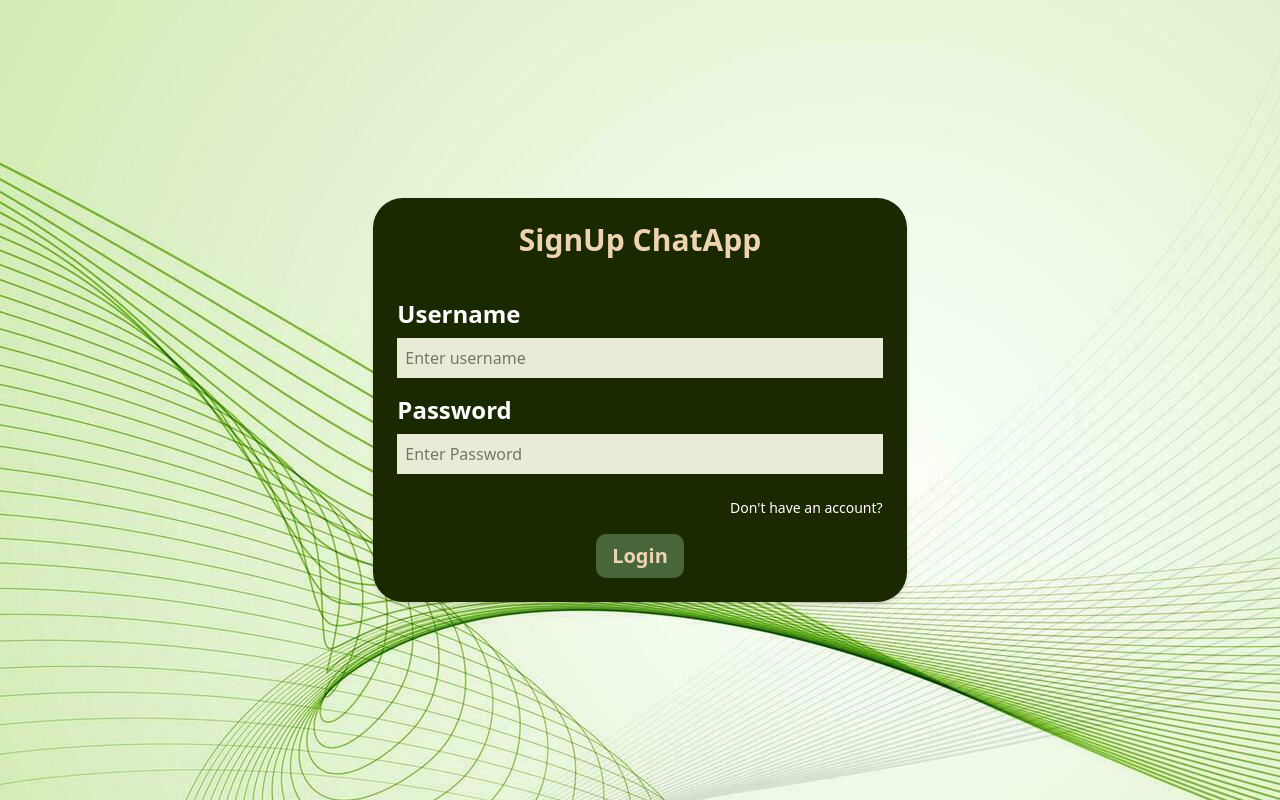
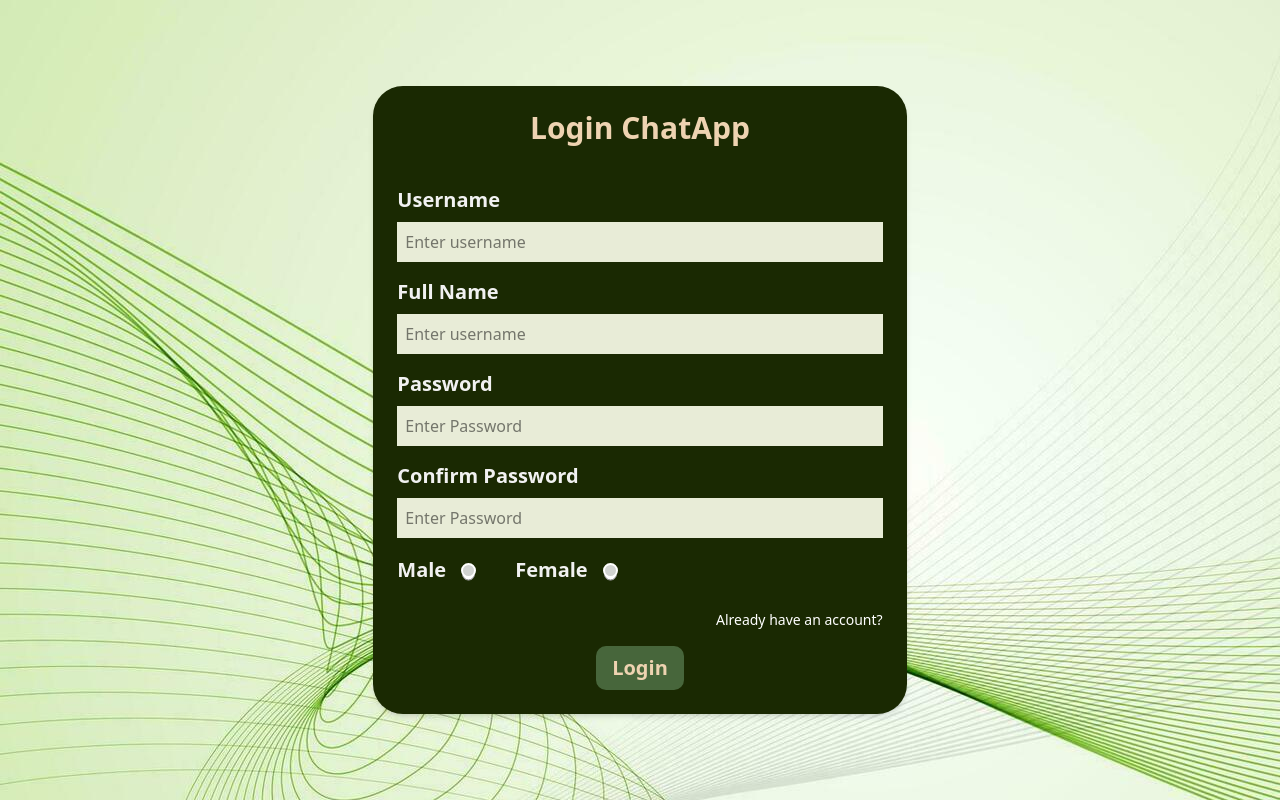
Before and after one commit to rh-pr/pern-chat-app, a React (Vite) app in the folder frontend/: page /signup in a window 1280 px wide. Built offline with nearby package versions, Linux system fonts and the light colour scheme.

Commit message:
create signup page

```diff
--- a/frontend/src/App.css
+++ b/frontend/src/App.css
@@ -1,7 +1,22 @@
-form {
-  display: flex;
-  flex-direction: column;
-  gap: 40px;
-  justify-content: center;
-  align-items: center;
+
+input[type='radio']:after {
+  width: 15px;
+  height: 15px;
+  border-radius: 15px;
+  top: -2px;
+  left: -1px;
+  position: relative;
+  background-color: #d1d3d1;
+  content: '';
+  display: inline-block;
+  visibility: visible;
+  border: 2px solid white;
 }
+
+.radio:checked::after {
+  background-color: #EED3B1; /* Default checked color */
+}
+
+.dark .radio:checked::after{
+  background-color: #614318; /* Dark theme color */
+}
--- a/frontend/src/App.tsx
+++ b/frontend/src/App.tsx
@@ -1,5 +1,6 @@
 import { Routes, Route } from "react-router-dom"
 import { useEffect, useState } from "react";
+import './App.css';
 import Home from "./pages/Home"
 import Login from "./pages/Login"
 import SignUp from "./pages/SignUp"
@@ -16,6 +17,7 @@ function App() {
 
     useEffect(() => {
       setColors(getThemaColors(isDarkTheme));
+      document.documentElement.className = isDarkTheme ? "dark" : "light";
     },[isDarkTheme])
 
   return (
@@ -24,7 +26,7 @@ function App() {
       <Routes>
           <Route path='/'  element={<Home  />} />
           <Route path='/login' element={<Login thema={isDarkTheme} colors={colors}/>} />
-          <Route path='/signup' element={<SignUp thema={isDarkTheme}/>} />
+          <Route path='/signup' element={<SignUp thema={isDarkTheme} colors={colors}/>} />
       </Routes>
     </div>
   )
--- /dev/null
+++ b/frontend/src/components/GenderCheckbox.tsx
@@ -0,0 +1,22 @@
+
+
+function GenderCheckbox() {
+  return (
+		<div className='flex'>
+			<div className='form-control'>
+				<label className={`label gap-2 cursor-pointer`}>
+					<span className='label-text'>Male</span>
+					<input type='checkbox' className='checkbox border-slate-900' />
+				</label>
+			</div>
+			<div className='form-control'>
+				<label className={`label gap-2 cursor-pointer`}>
+					<span className='label-text'>Female</span>
+					<input type='checkbox' className='checkbox border-slate-900' />
+				</label>
+			</div>
+		</div>
+	);
+}
+
+export default GenderCheckbox
--- a/frontend/src/pages/Login.tsx
+++ b/frontend/src/pages/Login.tsx
@@ -5,11 +5,13 @@ import { Colors } from "../types/main";
 
 function Login({thema, colors}: {thema:boolean, colors: Colors}) {
 
-
+      console.log(colors)
   return (
         <div className={`flex flex-col items-center justify-center w-full  h-full`}>
-    <div className={` w-5/12 p-6 rounded-[30px] shadow-md  bg-[${colors.bgColor}]   bg-clip-padding`}>
-        <h1 className={`text-3xl font-black text-center text-[${colors.headerColor}]`}>
+        <div className={` w-5/12 p-6 rounded-[30px] shadow-md  bg-clip-padding`}
+            style={{backgroundColor: colors.bgColor}}>
+            <h1 className={`text-3xl font-black text-center`}
+                style={{color: colors.headerColor}}>
                 Login
                 <span className={``}> ChatApp</span>
             </h1>
@@ -18,7 +20,7 @@ function Login({thema, colors}: {thema:boolean, colors: Colors}) {
                 <div >
                     <label className={`label`}>
                         <span
-                        className={` font-bold text-2xl`}
+                            className={` font-bold text-xl`}
                             style={{color: colors.textColor}}>
                                 Username
                         </span>
@@ -26,13 +28,14 @@ function Login({thema, colors}: {thema:boolean, colors: Colors}) {
                     <input
                         type='text'
                         placeholder='Enter username'
-                    className={`w-full input input-bordered h-10 bg-[${colors.inputColor}] pl-2 mt-2`}  />
+                        className={`w-full input input-bordered h-10  pl-2 mt-2`}
+                        style={{backgroundColor: colors.inputColor}}/>
                 </div>
 
                 <div>
                     <label className={`label`}>
                         <span
-                        className={`font-bold text-2xl`}
+                            className={`font-bold text-xl`}
                             style={{color: colors.textColor}}>
                                 Password
                         </span>
@@ -41,8 +44,10 @@ function Login({thema, colors}: {thema:boolean, colors: Colors}) {
                         type='password'
                         placeholder='Enter Password'
                         className={`w-full input input-bordered h-10 bg-[${colors.inputColor}] pl-2 mt-2 `}
-                />
+                        style={{backgroundColor: colors.inputColor}} />
                 </div>
+
+
                 <Link
                     to='/signup'
                     className={`text-sm  hover:underline  ${thema ? 'text-[#747575] hover:text-[#614318]' : 'text-white hover:text-[#EED3B1]'}   text-right mt-2 inline-block`}
@@ -51,7 +56,8 @@ function Login({thema, colors}: {thema:boolean, colors: Colors}) {
                 </Link>
 
                 <div className="w-full flex justify-center">
-                <button className={`text-[${colors.headerColor}]  bg-[${colors.buttonColor}]  font-bold py-2 px-4 text-xl  rounded-[10px] `}>Login</button>
+                    <button className={`font-bold py-2 px-4 text-xl  rounded-[10px] `}
+                            style={{color: colors.headerColor, backgroundColor: colors.buttonColor}}>Login</button>
                 </div>
             </form>
         </div>
--- a/frontend/src/pages/SignUp.tsx
+++ b/frontend/src/pages/SignUp.tsx
@@ -1,44 +1,114 @@
+import { useEffect } from "react";
 import { Link } from "react-router-dom";
+import { Colors } from "../types/main";
+import GenderCheckbox from "../components/GenderCheckbox";
 
-function SignUp({thema}:{thema:boolean}) {
+function SignUp({thema, colors}:{thema:boolean, colors: Colors}) {
+
+  useEffect(() => {
+
+  },[thema])
   return (
-    <div className='flex flex-col items-center justify-center w-full  h-full'>
-    <div className={`w-5/12 p-6 rounded-[30px] shadow-md ${thema ? 'bg-[#051206]' : 'bg-[#1A2902]' }`}>
-        <h1 className={`text-3xl font-black text-center ${thema ? 'text-[#614318]' : 'text-[#EED3B1]' }`}>
-            SignUp
-            <span className=''> ChatApp</span>
+    <div className={`flex flex-col items-center justify-center w-full  h-full`}>
+        <div className={` w-5/12 p-6 rounded-[30px] shadow-md  bg-clip-padding`}
+            style={{backgroundColor: colors.bgColor}}>
+            <h1 className={`text-3xl font-black text-center`}
+                style={{color: colors.headerColor}}>
+                Login
+                <span className={``}> ChatApp</span>
             </h1>
 
             <form className="flex flex-col gap-4 pt-10">
                 <div >
-                <label className='label'>
-                    <span className={` ${thema ? 'text-[#747575]' : 'text-white'} font-bold text-2xl`}>Username</span>
+                    <label className={`label`}>
+                        <span
+                            className={` font-bold text-xl`}
+                            style={{color: colors.textColor}}>
+                                Username
+                        </span>
                     </label>
                     <input
                         type='text'
                         placeholder='Enter username'
-                    className={`w-full input input-bordered h-10 ${thema ? 'bg-[#4e5c4f]' : 'bg-[#E8ECD7]' } pl-2 mt-2`}  />
+                        className={`w-full input input-bordered h-10  pl-2 mt-2`}
+                        style={{backgroundColor: colors.inputColor}}/>
+                </div>
+
+                <div >
+                    <label className={`label`}>
+                        <span
+                            className={` font-bold text-xl`}
+                            style={{color: colors.textColor}}>
+                                Full Name
+                        </span>
+                    </label>
+                    <input
+                        type='text'
+                        placeholder='Enter username'
+                        className={`w-full input input-bordered h-10  pl-2 mt-2`}
+                        style={{backgroundColor: colors.inputColor}}/>
                 </div>
 
                 <div>
-                <label className='label'>
-                    <span className={`${thema ? 'text-[#747575]' : 'text-white'}  font-bold text-2xl`}>Password</span>
+                    <label className={`label`}>
+                        <span
+                            className={`font-bold text-xl`}
+                            style={{color: colors.textColor}}>
+                                Password
+                        </span>
                     </label>
                     <input
                         type='password'
                         placeholder='Enter Password'
-                    className={`w-full input input-bordered h-10 ${thema ? 'bg-[#4e5c4f]' : 'bg-[#E8ECD7]' } pl-2 mt-2 `}
-                />
+                        className={`w-full input input-bordered h-10 bg-[${colors.inputColor}] pl-2 mt-2 `}
+                        style={{backgroundColor: colors.inputColor}} />
                 </div>
+
+                <div>
+                    <label className={`label`}>
+                        <span
+                            className={`font-bold text-xl`}
+                            style={{color: colors.textColor}}>
+                                Confirm Password
+                        </span>
+                    </label>
+                    <input
+                        type='password'
+                        placeholder='Enter Password'
+                        className={`w-full input input-bordered h-10 pl-2 mt-2 `}
+                        style={{backgroundColor: colors.inputColor}} />
+                </div>
+
+                <div>
+                    {/* <label className={`label`}>
+                        <span
+                            className={`font-bold text-xl`}
+                            style={{color: colors.textColor}}>
+                                Gender
+                        </span>
+                    </label> */}
+                   <div className="w-full flex gap-10 ">
+                      <div className="flex items-center gap-4">
+                        <label htmlFor="male"  className={`font-bold text-xl`}  style={{color: colors.textColor}} >Male</label>
+                        <input type="radio" id="male" name="gender" value="Male"  className={`radio w-full input input-bordered h-6 pl-2 mt-2 `}/>
+                      </div>
+                       <div className="flex items-center gap-4">
+                       <label htmlFor="female"  className={`font-bold text-xl`}  style={{color: colors.textColor}} >Female</label>
+                       <input type="radio" id="female" name="gender" value="Female"  className={`radio w-full input input-bordered h-6 pl-2 mt-2 `}/>
+                       </div>
+                   </div>
+                </div>
+
                 <Link
-                to='/signup'
-                className={`text-sm  hover:underline ${thema ? 'text-[#747575] hover:text-[#614318]' : 'text-white hover:text-[#EED3B1]'}   text-right mt-2 inline-block`}
+                    to='/login'
+                    className={`text-sm  hover:underline  ${thema ? 'text-[#747575] hover:text-[#614318]' : 'text-white hover:text-[#EED3B1]'}   text-right mt-2 inline-block`}
                 >
-                {"Don't"} have an account?
+                    {"Already"} have an account?
                 </Link>
 
                 <div className="w-full flex justify-center">
-                <button className={`${thema ? ' text-[#614318] bg-[#0b2b09]' : 'text-[#EED3B1] bg-[#47663B]'} font-bold py-2 px-4 text-xl  rounded-[10px] `}>Login</button>
+                    <button className={`font-bold py-2 px-4 text-xl  rounded-[10px] `}
+                            style={{color: colors.headerColor, backgroundColor: colors.buttonColor}}>Login</button>
                 </div>
             </form>
         </div>
```
Lines whose indentation alone changed are shown as unchanged.
